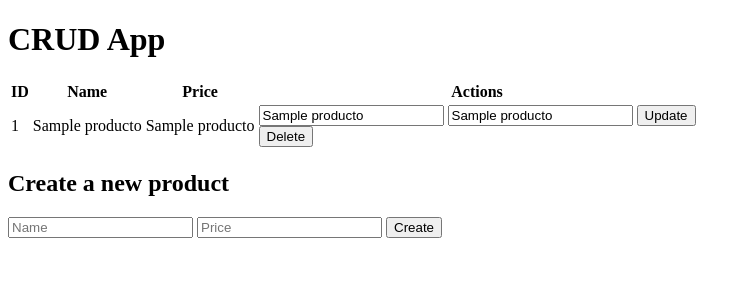
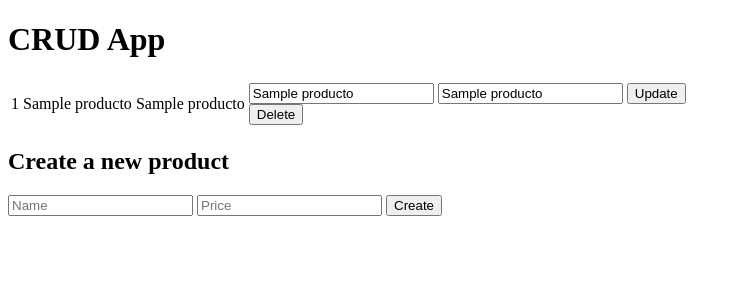
Before and after one commit to Hedaguma/appweb-python, a Flask app: page / in a window 1280 px wide. Shown: the top 300 px of the page, without its empty margins (0-751 px from the left). Run offline with Flask 3, Linux system fonts and the light colour scheme; a database or web service that is not in the repository returns one stand-in record (values such as "Sample title"); some libraries are stand-ins or nearby versions.

Commit message:
Elimincacion de lineas en html

```diff
--- a/templates/index.html
+++ b/templates/index.html
@@ -7,12 +7,7 @@
     <h1>CRUD App</h1>
     <table>
         <thead>
-        <tr>
-            <th>ID</th>
-            <th>Name</th>
-            <th>Price</th>
-            <th>Actions</th>
-        </tr>
+
         </thead>
         <tbody>
         {% for row in data %}
```
